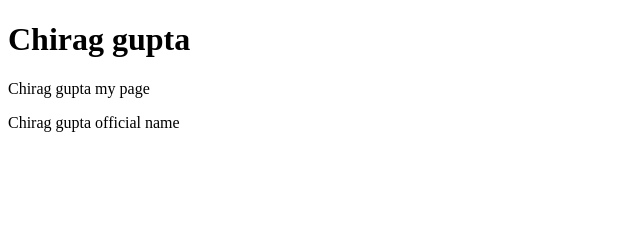
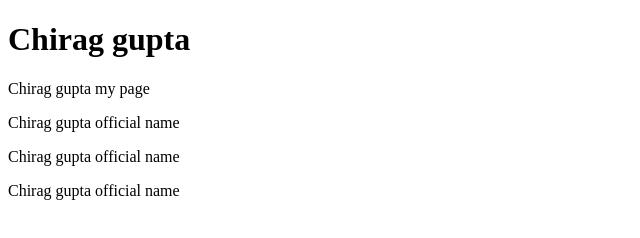
Before and after one commit to ChiragGupta17/kuch_bhi, a plain HTML site: page index.html in a window 1280 px wide. Shown: the whole page, without its empty margins (0-640 px from the left). Drawn offline with Linux system fonts and the light colour scheme.

Commit message:
commit again

```diff
--- a/index.html
+++ b/index.html
@@ -9,5 +9,7 @@
         <h1>Chirag gupta</h1>
         <p>Chirag gupta my page</p>
         <p>Chirag gupta official name</p>
+         <p>Chirag gupta official name</p>
+         <p>Chirag gupta official name</p>
     </body>
 </html>
```
